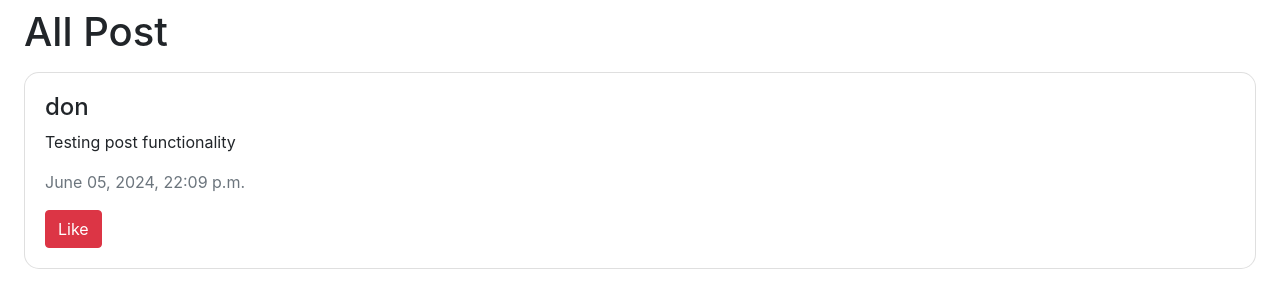
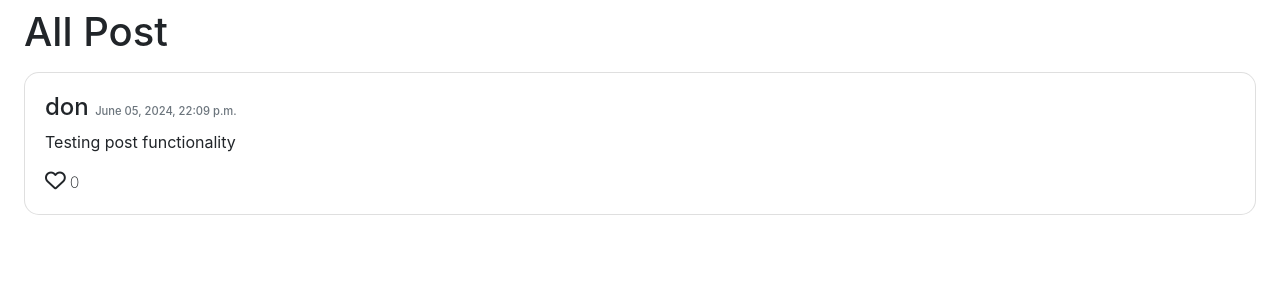
Before and after one commit to denniskenneth/D_Network, a Django app: page / in a window 1280 px wide. Shown: the part 56-364 px from the top of the page. Run offline with Django 3.2, Linux system fonts and the light colour scheme; data comes from the database, SQL or seed files in the repository; some libraries are stand-ins or nearby versions.

Commit message:
all post functionlity done

```diff
--- a/network/static/network/styles.css
+++ b/network/static/network/styles.css
@@ -9,3 +9,20 @@ div#index form {
 div#index form input[type='submit'] {
   width: 5%;
 }
+h4 span.text-muted {
+  font-size: 0.7rem;
+}
+a {
+  text-decoration: none; /* Remove underline */
+  color: inherit; /* Inherit color from parent */
+}
+a.red-link:hover {
+  color: red; /* Custom color on hover */
+}
+i.fa-heart {
+  font-size: 1.3rem;
+}
+a.red-link + span {
+  font-size: 1rem;
+  font-weight: 200;
+}
--- a/network/templates/network/index.html
+++ b/network/templates/network/index.html
@@ -15,15 +15,23 @@
     </div>
     <input class="btn btn-primary" type="submit" value="Post" />
   </form>
-  {% endif %} {% for post in posts %}
-  <div class="card mt-3">
-    <div class="card-body">
-      <h4>{{post.user.username}}</h4>
-      <p class="card-text">{{post.content}}</p>
-      <p class="text-muted">{{ post.timestamp|date:"F d, Y, H:i a" }}</p>
-      <a href="#" class="btn btn-danger">Like</a>
+  <div class="d-flex flex-row">
+    {% endif %} {% for post in posts %}
+    <div class="card mt-3">
+      <div class="card-body">
+        <h4>
+          {{post.user.username}}
+          <span class="text-muted"
+            >{{ post.timestamp|date:"F d, Y, H:i a" }}</span
+          >
+        </h4>
+        <p class="card-text">{{post.content}}</p>
+
+        <a href="#" class="red-link"><i class="fa-regular fa-heart"></i></a
+        ><span class="ml-1">0</span>
+      </div>
     </div>
+    {% endfor %}
   </div>
-  {% endfor %}
 </div>
 {% endblock %}
--- a/network/templates/network/layout.html
+++ b/network/templates/network/layout.html
@@ -4,11 +4,19 @@
 <html lang="en">
   <head>
     <title>{% block title %}Social Network{% endblock %}</title>
-        <link rel="stylesheet" href="https://stackpath.bootstrapcdn.com/bootstrap/4.4.1/css/bootstrap.min.css" integrity="sha384-Vkoo8x4CGsO3+Hhxv8T/Q5PaXtkKtu6ug5TOeNV6gBiFeWPGFN9MuhOf23Q9Ifjh" crossorigin="anonymous">
-        <link href="{% static 'network/styles.css' %}" rel="stylesheet">
+    <script
+      src="https://kit.fontawesome.com/1d4fb8f590.js"
+      crossorigin="anonymous"
+    ></script>
+    <link
+      rel="stylesheet"
+      href="https://stackpath.bootstrapcdn.com/bootstrap/4.4.1/css/bootstrap.min.css"
+      integrity="sha384-Vkoo8x4CGsO3+Hhxv8T/Q5PaXtkKtu6ug5TOeNV6gBiFeWPGFN9MuhOf23Q9Ifjh"
+      crossorigin="anonymous"
+    />
+    <link href="{% static 'network/styles.css' %}" rel="stylesheet" />
   </head>
   <body>
-
     <nav class="navbar navbar-expand-lg navbar-light bg-light">
       <a class="navbar-brand" href="#">Network</a>
 
@@ -16,7 +24,9 @@
         <ul class="navbar-nav mr-auto">
           {% if user.is_authenticated %}
           <li class="nav-item">
-                        <a class="nav-link" href="#"><strong>{{ user.username }}</strong></a>
+            <a class="nav-link" href="#"
+              ><strong>{{ user.username }}</strong></a
+            >
           </li>
           {% endif %}
           <li class="nav-item">
@@ -41,9 +51,6 @@
       </div>
     </nav>
 
-        <div class="body">
-            {% block body %}
-            {% endblock %}
-        </div>
+    <div class="body">{% block body %} {% endblock %}</div>
   </body>
 </html>
```
Lines whose indentation alone changed are shown as unchanged.
